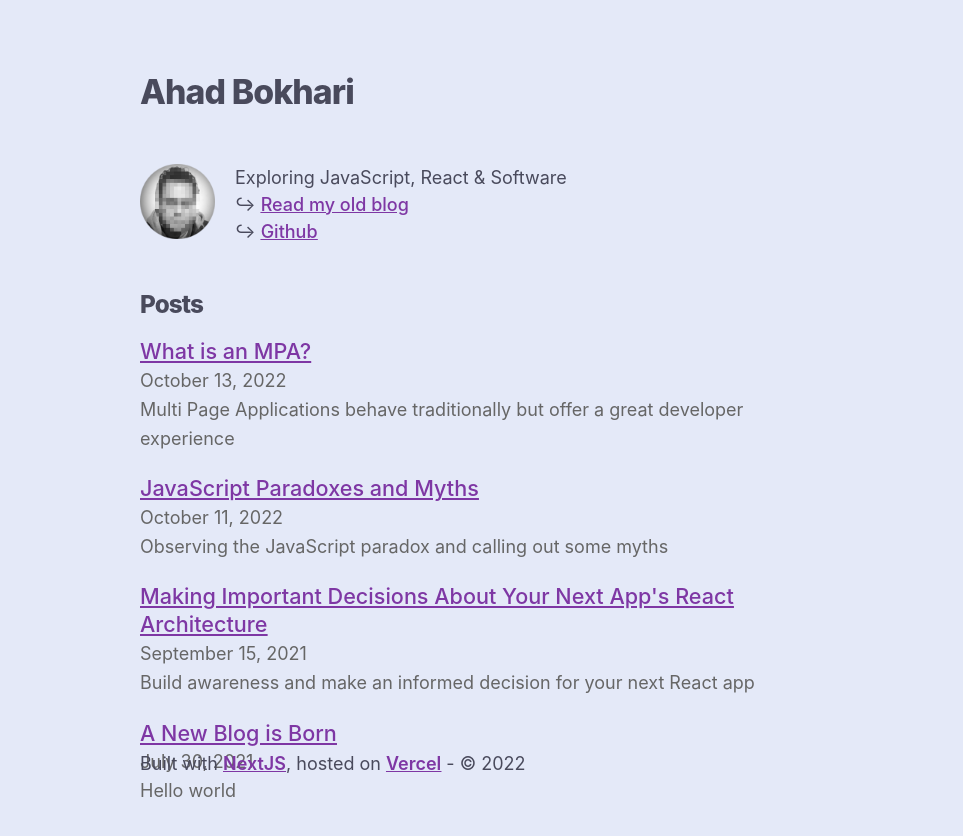
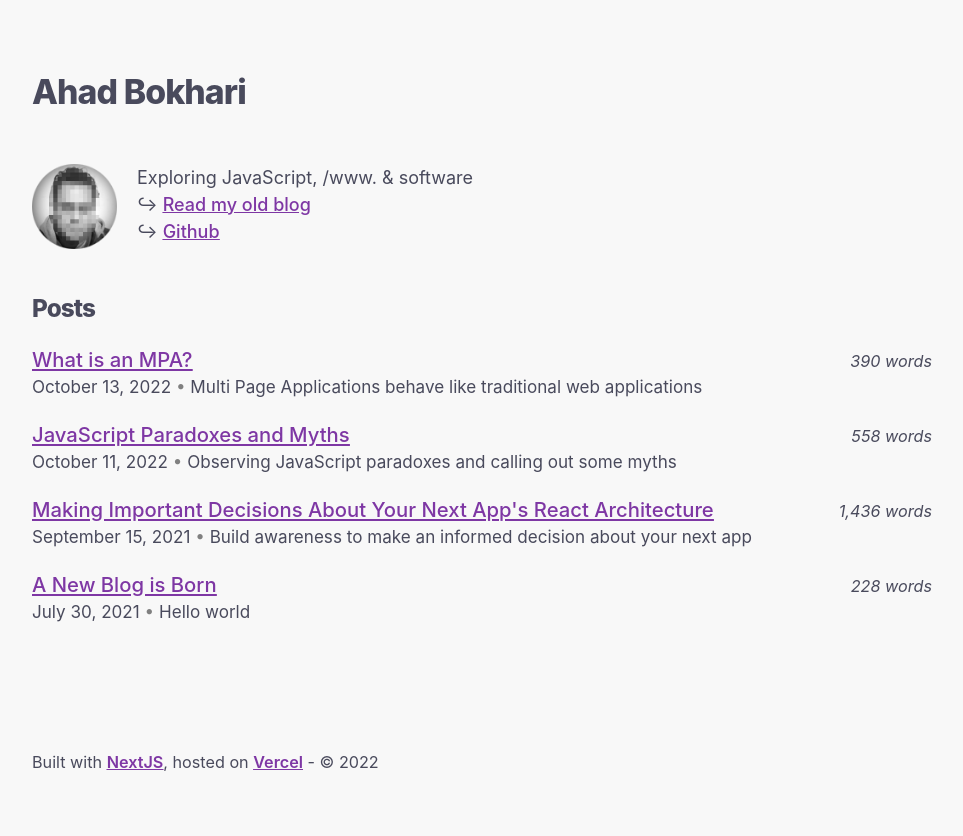
Before and after one commit to ahadb/nextjs-blog, a Next.js app: page / in a window 1280 px wide. Shown: the top 836 px of the page, without its empty margins (158-1121 px from the left). After the commit the page ends 800 px from the top, so only its background shows below. Built offline with nearby package versions, Linux system fonts and the light colour scheme.

Commit message:
blog update

```diff
--- a/components/date.js
+++ b/components/date.js
@@ -2,5 +2,5 @@ import { parseISO, format } from "date-fns";
 
 export default function Date({ dateString }) {
   const date = parseISO(dateString);
-  return <time dateTime={dateString}>{format(date, "LLLL d, yyyy")}</time>;
+  return <time dateTime={dateString}>{format(date, "MMMM d, yyyy")}</time>;
 }
--- a/components/layout.module.css
+++ b/components/layout.module.css
@@ -1,5 +1,5 @@
 .container {
-    max-width: 40rem;
+    max-width: 52rem;
     padding: 0 1rem;
     margin: 3rem auto 6rem;
 }
--- a/pages/index.js
+++ b/pages/index.js
@@ -26,24 +26,24 @@ export default function Home({ allPostsData }) {
         <div style={{ display: "flex", marginTop: 33 }}>
           <img
             src="/images/ahad-bokhari.png" // Route of the image file
-            height={75} // Desired size with correct aspect ratio
-            width={75} // Desired size with correct aspect ratio
+            height={85} // Desired size with correct aspect ratio
+            width={85} // Desired size with correct aspect ratio
             alt="Your Name"
           />
 
           <div className={utilStyles.blogDescription}>
-            <div>Exploring JavaScript, React & Software</div>
+            <div>Exploring JavaScript, /www. & software</div>
             <div>
               <div>
                 ↪&nbsp;
                 <Link href={`http://ahadb.github.io/`}>
-                  <a style={{fontWeight: 500}}>Read my old blog</a>
+                  <a style={{ fontWeight: 500 }}>Read my old blog</a>
                 </Link>
               </div>
               <div>
                 ↪&nbsp;
                 <Link href={`https://github.com/ahadb`}>
-                 <a style={{fontWeight: 500}}>Github</a>
+                  <a style={{ fontWeight: 500 }}>Github</a>
                 </Link>
               </div>
             </div>
@@ -55,23 +55,26 @@ export default function Home({ allPostsData }) {
         className={`${utilStyles.headingMd} ${utilStyles.padding1px}`}
       >
         <h2 className={utilStyles.headingXl}>Posts</h2>
-        <ul className={utilStyles.list}>
-          {allPostsData.map(({ id, date, title, description }) => (
-            <li className={utilStyles.listItem} key={id}>
+        {allPostsData.map(({ id, date, title, description, words }) => (
+          <div>
+            <div className={utilStyles.content}>
+              <div className={utilStyles.marginRightAuto}>
+                <div className={utilStyles.listItem}>
                   <Link href={`/posts/${id}`}>
-                <a style={{fontWeight: 500}}>{title}</a>
+                    <a style={{ fontWeight: 500 }}>{title}</a>
                   </Link>
-              <br />
-              <small className={utilStyles.lightText}>
-                <Date dateString={date} />
-              </small>
-              <br />
-              <small className={utilStyles.lightText}>
+                </div>
+              </div>
+              <div className={utilStyles.listItemDate}>
+                {words} words
+              </div>
+            </div>
+            <div className={utilStyles.listItemDesc}>
+              <Date dateString={date} /> <span style={{color: 'grey'}}>•</span> {''}
               {description}
-              </small>
-            </li>
+            </div>
+          </div>
         ))}
-        </ul>
       </section>
       <footer className={utilStyles.footer}>
         Built with{" "}
@@ -87,3 +90,19 @@ export default function Home({ allPostsData }) {
     </Layout>
   );
 }
+
+// {allPostsData.map(({ id, date, title, description }) => (
+//     <li className={utilStyles.listItem} key={id}>
+//       <Link href={`/posts/${id}`}>
+//         <a style={{fontWeight: 500}}>{title}</a>
+//       </Link>
+//       <br />
+//       <small className={utilStyles.lightText}>
+//         <Date dateString={date} />
+//       </small>
+//       <br />
+//       <small className={utilStyles.lightText}>
+//         {description}
+//       </small>
+//     </li>
+// ))}
--- a/posts/concepts-for-react-architecture.md
+++ b/posts/concepts-for-react-architecture.md
@@ -1,7 +1,8 @@
 ---
 title: "Making Important Decisions About Your Next App's React Architecture"
 date: "2021-09-15"
-description: "Build awareness and make an informed decision for your next React app"
+description: "Build awareness to make an informed decision about your next app"
+words: "1,436"
 ---
 
 > *How fast the browser renders your app depends on how you build it. The first thing the browser receives is an HTML document*
--- a/posts/hello-world-jamstack-nextjs.md
+++ b/posts/hello-world.md
@@ -2,6 +2,7 @@
 title: 'A New Blog is Born'
 date: '2021-07-30'
 description: 'Hello world'
+words: "228"
 ---
 
 I haven't had much time to blog since 2020, and I wanted to start afresh and try something new. There are a myriad of options and it
--- a/posts/javascript-paradoxes-and-myths.md
+++ b/posts/javascript-paradoxes-and-myths.md
@@ -1,7 +1,8 @@
 ---
 title: "JavaScript Paradoxes and Myths"
 date: "2022-10-11"
-description: "Observing the JavaScript paradox and calling out some myths"
+description: "Observing JavaScript paradoxes and calling out some myths"
+words: "558"
 ---
 
 JavaScript is eating the world and is undoubtedly on an upward trajectory. As I see it, it will continue it’s trajectory well into the next decade as long as browsers use it as the language that powers the web; it’s unlikely that this will change although there are people who oppose it.
--- a/posts/what-is-an-mpa.md
+++ b/posts/what-is-an-mpa.md
@@ -1,26 +1,29 @@
 ---
 title: "What is an MPA?"
 date: "2022-10-13"
-description: "Multi Page Applications behave traditionally but offer a great developer experience"
+words: "390"
+description: "Multi Page Applications behave like traditional web applications"
 ---
 
-I’ve been thinking a lot about web applications recently and these days, …for better or worse,  we have plenty of options to choose from. Yes React, Svelte, Vue, and Angular
-have been marketed into the mainstream, but a swarm of talented developers solving a new set of problems and use-cases have begun to approach web development without SPA-first
-in mind (most of us have built an SPA at some point Or the other)
+I’ve been thinking a lot about web applications recently and these days, …for better or worse,  we have plenty of options to choose from. Yes React, Vue, and Angular
+have been marketed into the mainstream, but a niche of talented developers solving a new set of problems and use-cases have begun to approach web application development
+without SPA-first in mind (most of us have built an SPA at some point or the other)
 
-So, what exactly is an MPA? An MPA is a multi page application, a website, consisting of multiple pages which are mostly rendered on the server.  MPAs are more traditional
+So, what exactly is an MPA? Mistakenly, many web application developers lean into the tendency of calling their web apps SPAs, but in reality there are many differences.
+An MPA is a multi page application, a website, consisting of multiple pages which are mostly rendered on the server.  MPAs are more traditional
 in the sense that navigating to a new page causes your browser to request a new page of HTML from  the server (unlike SPAs which which download JavaScript to the browser
 and then render HTML locally). So, in an SPA after the initial load everything is handled in JavaScript while MPAs defer JavaScript loading until when you begin interacting
-with the user interface. Both architectures have their pros and cons, and I can discuss my point of view in more depth in a later post. Please don’t create your next website
-or application as an MPA just because it’s the shiny new object, or because the creators of MPAs website might look cool; carefully weigh out your options as you learn
-more about any architecture.
+with the user interface. Both architectures have their pros and cons, and I can discuss my point of view in more depth in a later post. I wouldn't create your next website
+or application as an MPA just because it’s the shiny new object, or because the creators of MPAs website might look cool, but rather carefully weigh out my options as you learn
+more about the architecture and framework.
 
-Notable MPA frameworks:
+A notable difference in an MPA vs traditional web applications (Django, Wordpress, Ruby on Rails, etc) is that JavaScript is universal, meaning that the server is also written
+in JavaScript - everything is one language. A few ultra-modern MPAs to check out and I'm sure there will be more coming:
 
 1. [Qwik](https://qwik.builder.io/)
 2. [Astro](https://astro.build/)
 
-If you’ve read any of Ray Dalio, you’ll realize that much of everything in life has a cycles, human beings, the economy and of course software and technology. It
+If you’ve read any of Ray Dalio, you’ll realize that much of everything in life has a cycles, human beings, the economy and the same rule applies to software and tech. It
 feels like we’re moving forwards and then backwards, re-inventing the wheel while architecting new solutions that cause more problems that we weren’t aware of at the time.
 
 One thing is for certain, and if you’ve overlooked it, you shouldn’t. Browsers by themselves can do a lot of things out of the box.
--- a/styles/global.css
+++ b/styles/global.css
@@ -6,7 +6,7 @@ body {
     Cantarell, Fira Sans, Droid Sans, Helvetica Neue, sans-serif;
     line-height: 1.6;
     font-size: 18px;
-    background-color: #e4e9f8;
+    background-color: #F8F8F8;
     color: #494a5c;
 }
 
--- a/styles/utils.module.css
+++ b/styles/utils.module.css
@@ -46,7 +46,7 @@
 
 .listItem {
     margin: 0 0 1.25rem;
-    font-size: 1.2rem;
+    font-size: 1.125rem;
     line-height: 1.55rem;
 }
 
@@ -66,7 +66,7 @@ ul.horizontal-list li {
 .blogDescription {
     font-size: 1.00rem;
     margin-left: 20px;
-    //margin-top: 13px;
+
     color: #494a5c;
 
 }
@@ -79,8 +79,31 @@ ul.horizontal-list li {
     position: absolute;
     height: 50px;
     bottom: 0px;
+    font-size: .9rem
 }
 
 #pre {
     font-size: 15px;
 }
+
+.content {
+    display: flex;
+    overflow: hidden;
+    margin: 1em 0;
+    align-items: center;
+}
+
+.marginRightAuto {
+    margin-right: auto;
+}
+
+.listItemDate {
+    font-size: .9rem;
+    margin-bottom: 20px;
+    font-style: italic;
+}
+
+.listItemDesc {
+    margin-top: -44px;
+    font-size: .95rem;
+}
```
Lines whose indentation alone changed are shown as unchanged.
